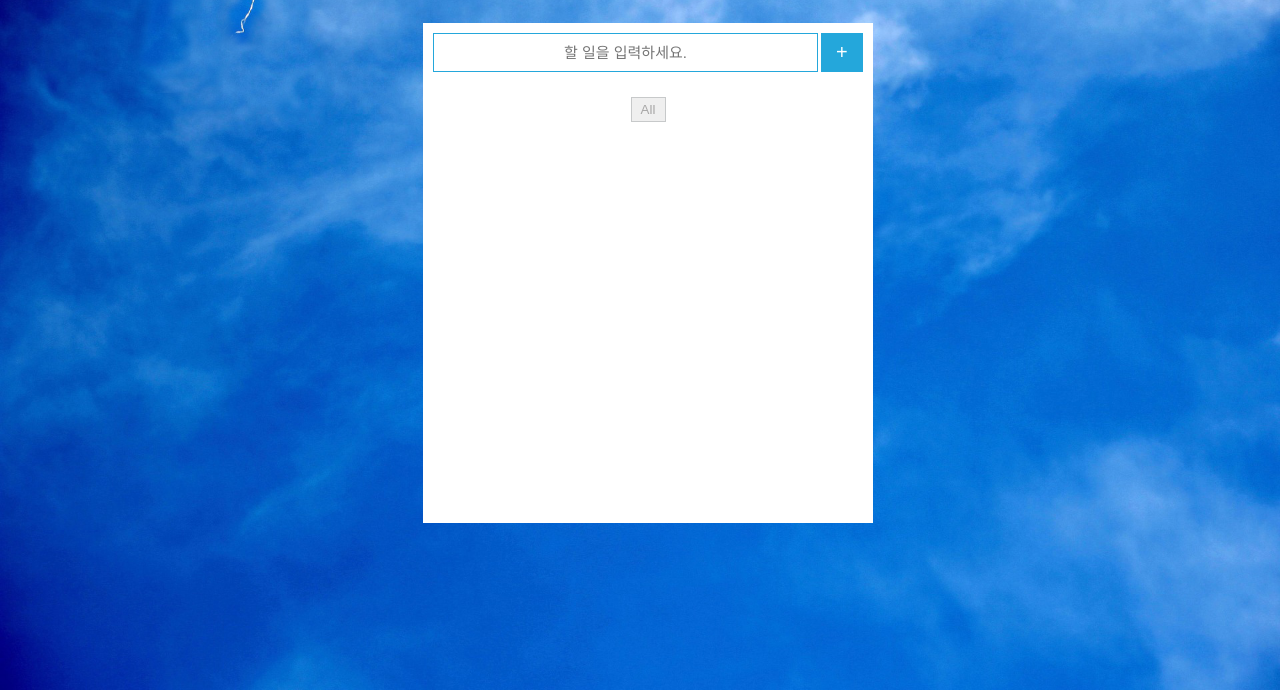
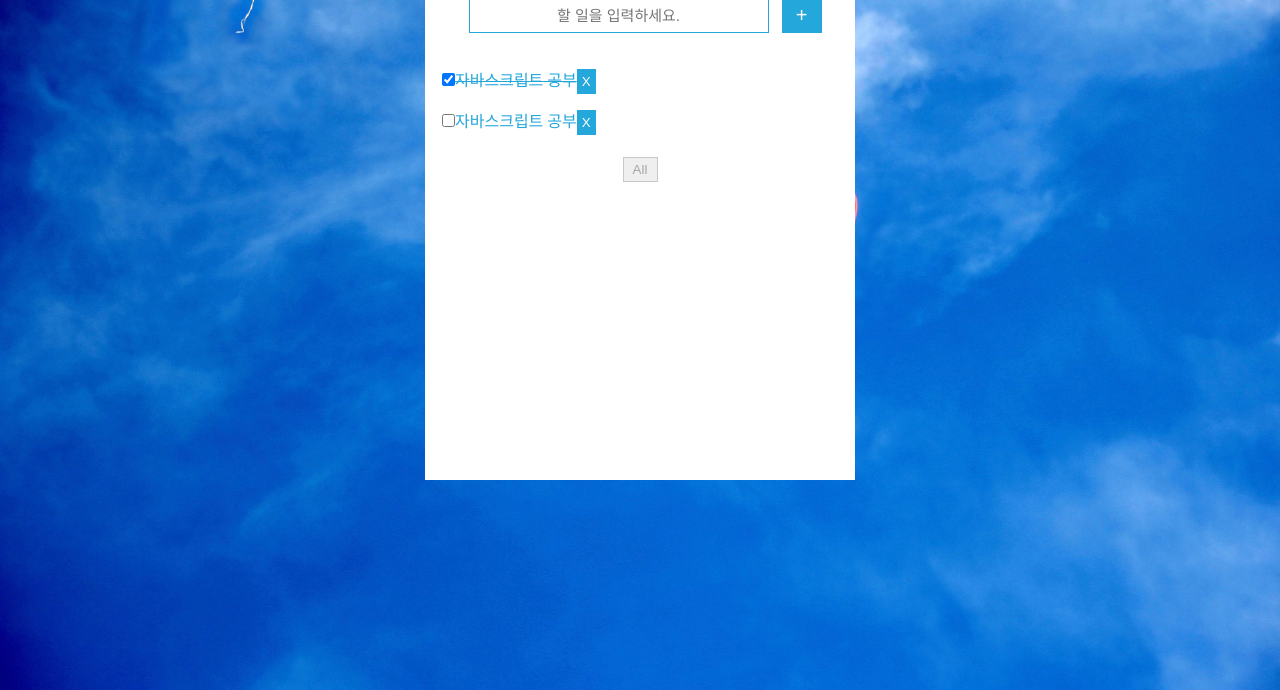
Before and after one commit to harang35/todolist, a plain HTML site: page index.html in a window 1280 px wide. Shown: the part 110-800 px from the top of the page. Drawn offline with Linux system fonts and the light colour scheme.

Commit message:
css 수정

```diff
--- a/index.html
+++ b/index.html
@@ -5,6 +5,11 @@
     <meta name="viewport" content="width=device-width, initial-scale=1.0" />
     <title>todo list</title>
     <style>
+      * {
+        margin: 0;
+        padding: 0;
+        box-sizing: border-box;
+      }
       body {
         width: 100%;
         height: 600px;
@@ -15,7 +20,7 @@
         display: flex;
         justify-content: center; /* 가로 중앙 정렬 */
       }
-      #todo_todo {
+      #todo1 {
         width: 450px;
         height: 650px;
         padding: 10px;
@@ -27,19 +32,26 @@
         font-size: 30px;
         text-align: center;
       }
-      #todo_box {
+      #todo2 {
         width: 100%;
         height: 500px;
         background-color: white;
       }
+      #todo_box {
+        width: 100%;
+        height: 70px;
+        background-color: white;
+        display: flex; /* flexbox 적용 */
+        justify-content: center; /* 가로중앙정렬 */
+        align-items: center; /* 세로중앙정렬 */
+      }
       #input_box {
         display: flex;
         background-color: white;
-        justify-content: flex-start; /* 가로 정렬 */
         padding: 10px;
       }
-      #input {
-        width: 90%;
+      #todo_input {
+        width: 300px;
         height: 35px;
         border: 1px solid rgb(36, 167, 219);
         color: rgb(107, 107, 107);
@@ -54,19 +66,17 @@
         box-shadow: 0 0 5px rgba(0, 123, 255, 0.5);
       }
       #add {
-        width: 10%;
         background-color: rgb(36, 167, 219);
-        display: flex; /* 중앙정렬 */
-        justify-content: center; /* 가로중앙정렬 */
-        align-items: center; /* 세로중앙정렬 */
         margin-left: 3px; /* 왼쪽 밖 여백 */
+        text-align: center;
       }
       #addBtn {
+        width: 40px;
+        height: 35px;
         color: white;
         font-size: 20px;
         background-color: rgb(36, 167, 219);
         border: none;
-        height: 100%;
       }
       #list {
         width: 90%;
@@ -118,16 +128,24 @@
     </style>
   </head>
   <body>
-    <div id="todo_todo">
+    <div id="todo1">
       <div id="title">
         <h3>✔ To Do List</h3>
+        <h5></h5>
       </div>
+      <div id="todo2">
         <div id="todo_box">
           <div id="input_box">
-          <input id="input" type="text" placeholder="할 일을 입력하세요." />
+            <input
+              id="todo_input"
+              type="text"
+              placeholder="할 일을 입력하세요."
+            />
+          </div>
           <div id="add"><button id="addBtn">+</button></div>
         </div>
         <div id="todo_list">
+          <div>
             <ul id="list"></ul>
           </div>
           <div id="todo_all">
@@ -135,6 +153,7 @@
           </div>
         </div>
       </div>
+    </div>
     <script src="main.js"></script>
   </body>
 </html>
--- a/main.js
+++ b/main.js
@@ -15,55 +15,85 @@ const todos = [
   { title: "자바스크립트 공부", checked: false, id: 2 },
 ];
 
+// DOM 요소 가져오기
+const input = document.getElementById("input");
+const addButton = document.getElementById("addBtn");
+const list = document.getElementById("list");
+const todo_all = document.getElementById("show_all");
+
+// 할일 추가
 function addTodo() {
-  const input = document.getElementById("todo_input");
-  const title = input.value.trim();
+  const title = input.value.trim(); // 입력값 가져오기
   if (title === "") return alert("할 일을 입력하세요!");
 
+  // 새로운 할 일 객체 생성
   const newTodo = {
     title: title,
     checked: false,
-    id: Date.now().toString(),
+    id: Date.now().toString(), // 고유 ID 생성
   };
+
+  todos.push(newTodo); // 배열에 추가
+  input.value = ""; // 입력창 초기화
+  loadTodos(); // 목록 업데이트
 }
-todos.push(newTodo);
-input.value = ""; //입력창 초기화
-loadTodos(); // 목록 다시
 
 //화면에 투두리스트 모두 보여주는 함수
 function loadTodos() {
-  const ul = document.getElementById("todo_list"); //ul 태그 가져오기
-  ul.innerHTML = ""; //ul 안의 모든 태그 초기화
-  todos.forEach((item, index) => {
-    const li = document.createElement("li"); //html 태그 생성
-    li.innerHTML = item.title;
+  list.innerHTML = ""; // 목록 초기화
+  // const ul = document.getElementById("todo_list"); //ul 태그 가져오기
+  // ul.innerHTML = ""; //ul 안의 모든 태그 초기화
 
-    const p = document.createElement("p"); // 내용을 넣을 p 태그 생성
-    p.innerHTML = item.content; // p태그 안에 내용 넣기
-    p.style.color = "blue";
-    li.appendChild(p); // p태그를 li태그 안에 넣기
-    ul.appendChild(li); // 생성한 태그를 부모태그에 넣기
+  todos.forEach((todo) => {
+    const li = document.createElement("li"); // li 요소 생성
+    li.className = todo.checked ? "completed" : "";
+
+    // li.innerHTML = item.title;
+
+    // 체크박스 생성
+    const checkbox = document.createElement("input");
+    checkbox.type = "checkbox";
+    checkbox.checked = todo.checked;
+
+    // 체크박스 변경 이벤트
+    checkbox.addEventListener("change", () => {
+      todo.checked = checkbox.checked;
+      li.classList.toggle("completed");
+    });
+
+    // 삭제 버튼 생성
+    const deleteButton = document.createElement("button");
+    deleteButton.textContent = "X";
+    deleteButton.className = "delete-btn";
+
+    // 삭제 버튼 클릭 이벤트
+    deleteButton.addEventListener("click", () => {
+      const index = todos.findIndex((t) => t.id === todo.id);
+      if (index !== -1) {
+        todos.splice(index, 1); // 배열에서 삭제
+        loadTodos(); // 화면 업데이트
+      }
+    });
+
+    li.appendChild(checkbox); // 체크박스 추가
+    li.appendChild(document.createTextNode(todo.title)); // 할 일 제목 추가
+    li.appendChild(deleteButton); // 삭제 버튼 추가
+    list.appendChild(li); // 리스트에 추가
   });
-  console.log(todos);
 }
 
-// 추가 버튼 이벤트 등록
+// addButton.addEventListener("click", addTodo);
+// 추가 버튼 이벤트 등록-> 두개의 함수를 실행
 document.getElementById("addBtn").addEventListener("click", () => {
   // todo 추가함수 실행
   addTodo();
-  // 리스트 불러오는 함수 실행
+  // 리스트 불러오는 함수 실행 - 목록 없데이트
   loadTodos();
 });
 
-// 투두리스트 추가 함수
-function addTodo() {
-  // 각각의 input태그에 title 대한 값 가져오기
-  const title = document.getElementById("title").value;
-  const newTodo = {
-    // 새로운 todo 객체 생성
-    title,
-    checked,
-    id: Math.random().toString(), // 랜덤난수로 중복되지 않은 id값 생성
-  };
-  todos.push(newTodo);
-}
+// 할일 목록 모두 보기 버튼
+todo_all.addEventListener("click", () => {
+  loadTodos();
+});
+
+loadTodos();
```
Also changed, not shown: 1 other file. Lines whose indentation alone changed are shown as unchanged.
